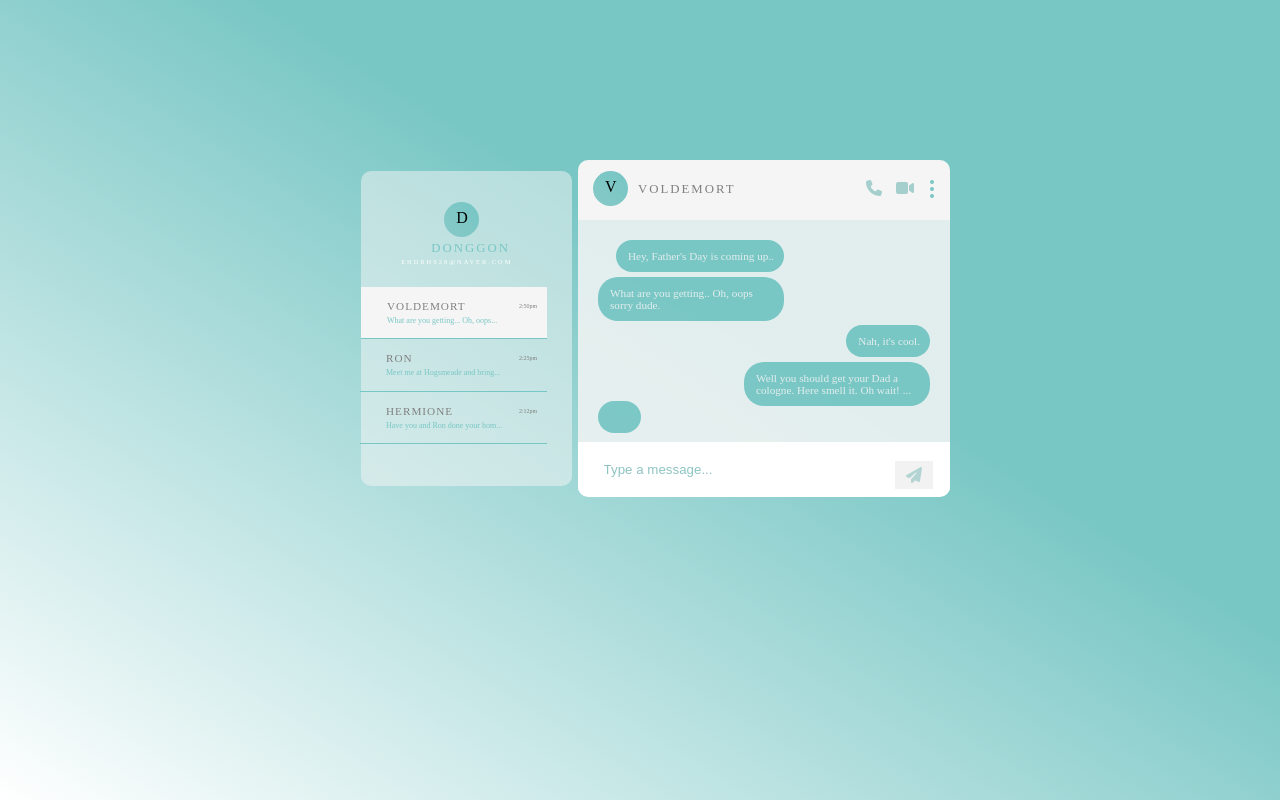
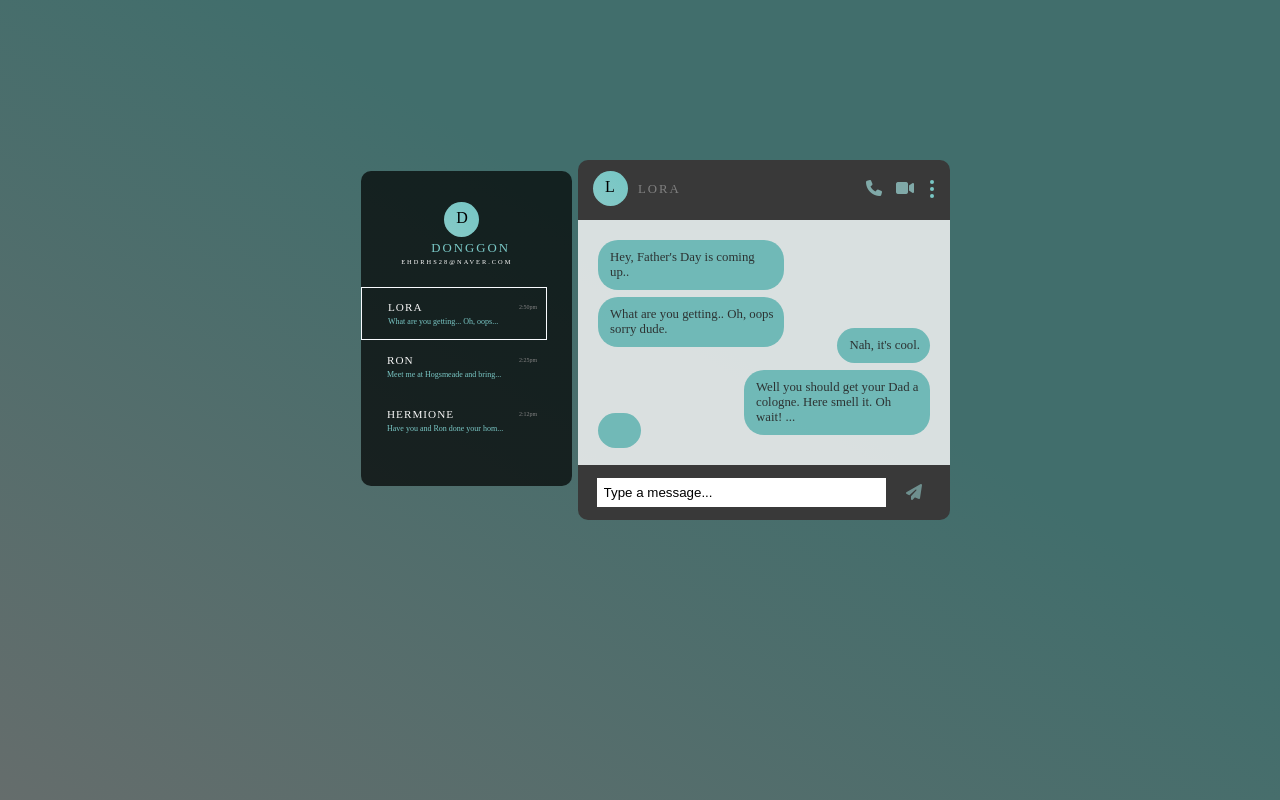
Before and after one commit to yoo-donggon/geteverythink, a PHP site: page /message.html in a window 1280 px wide. Run offline with PHP 8.4, Linux system fonts and the light colour scheme; some libraries are stand-ins or nearby versions.

Commit message:
css message

```diff
--- a/main.js
+++ b/main.js
@@ -1,6 +1,6 @@
 
 /*메시지 팝업*/
-function showPopup() { window.open("message.html", "a", "width=750, height=700, left=100, top=50"); }
+function showPopup() { window.open("message.html", "a", "width=750, height=650, left=100, top=50"); }
 
 
 /*메시지 창*/
--- a/message.css
+++ b/message.css
@@ -15,7 +15,7 @@ html {
 
 body {
   display: grid;
-  background: linear-gradient(to bottom left, #79C7C5 40%, white 100%);
+  background: linear-gradient(to bottom left, #416e6c 40%, #656d6c 100%);
   font-family: --font;
 }
 
@@ -28,8 +28,8 @@ body {
 
 .messages {
   position: absolute;
-  background: whitesmoke;
-  opacity: 0.5;
+  background: rgb(0, 0, 0);
+  opacity: 0.7;
   width: 34%;
   height: 70%;
   top: 2.5%;
@@ -53,7 +53,7 @@ body {
     font-size: 0.7em;
     margin-left: 14px;
     letter-spacing: 1px;
-    color: grey;
+    color: whitesmoke;
 }
 
   .time {
@@ -75,15 +75,16 @@ body {
   padding: 12px 0 12px 12px;
   border-bottom: 1px solid #79C7C5;
   cursor: pointer;
+  border: transparent 1px solid;
 }
 .person:hover {
-    background: whitesmoke;
+    border: #F9FBFF 1px solid;
     transition: all .3s ease-in-out;
   }
 
 
 .focus {
-  background: whitesmoke;
+  border: #F9FBFF 1px solid;
   margin-left: 1px;
 }
 
@@ -113,7 +114,7 @@ body {
 .chatbox {
   position: absolute;
   left: 40%;
-  height: 75%;
+  height: 80%;
   width: 60%;
   border-radius: 10px;
   box-shadow: 5px 5px 15px rgba(grey, 0.5);
@@ -122,7 +123,7 @@ body {
 .top-bar {
   width: 100%;
   height: 60px;
-  background: whitesmoke;
+  background: rgb(57, 57, 57);
   border-radius: 10px 10px 0 0;
 }
 
@@ -247,9 +248,9 @@ body {
 .bubble {
   position: relative;
   display: inline-block;
-  margin-bottom: 5px;
-  color: whitesmoke;
-  font-size: 0.7em;
+  margin-bottom: 7px;
+  color: rgb(41, 41, 41);
+  font-size: 0.8em;
   padding: 10px 10px 10px 12px;
   border-radius: 20px;
 }
@@ -278,8 +279,9 @@ body {
   width: 100%;
   height: 55px;
   bottom: 0;
-  background: white;
+  background: rgb(57, 57, 57);
   border-radius: 0 0 10px 10px;
+
 }
 
 .left {
@@ -291,7 +293,7 @@ input {
   width: 74%;
   left: 5%;
   position: absolute;
-  border: 0;
+  border: 10px;
   top: 13px;
   background: white;
   color: #79C7C5;
@@ -299,7 +301,7 @@ input {
 }
 
 input::placeholder {
-  color: #8ec4c2;
+  color: #000000;
 }
 
 input:focus {
@@ -312,11 +314,13 @@ button {
   border: 0;
   font-size: 1em;
   color: #8cc1bf;
-  top:  19px;
+  top:  10px;
   opacity: 0.8;
   right: 17px;
   cursor: pointer;
   outline: 0;
+  bottom: 10px;
+  background-color: transparent;
 }
 button:hover {
     transform: scale(1.1);
--- a/message.html
+++ b/message.html
@@ -4,7 +4,7 @@
     <meta charset="UTF-8">
     <meta http-equiv="X-UA-Compatible" content="IE=edge">
     <meta name="viewport" content="width=device-width, initial-scale=1.0">
-    <title>Send Message</title>
+    <title>Message</title>
     <link rel="stylesheet" href="message.css">
     <script src="main.js"></script>
     <script src="https://kit.fontawesome.com/b8fbf76f88.js" crossorigin="anonymous"></script>
@@ -14,8 +14,8 @@
 <div class="container">
   <div class="chatbox">
     <div class="top-bar">
-      <div class="avatar"><p>V</p></div>
-      <div class="name">Voldemort</div>
+      <div class="avatar"><p>L</p></div>
+      <div class="name">Lora</div>
       <div class="icons">
         <i class="fas fa-phone"></i>
         <i class="fas fa-video"></i>
@@ -57,7 +57,7 @@
   </div>
   <ul class="people">
     <li class="person focus">
-      <span class="title">Voldemort </span>
+      <span class="title">Lora </span>
       <span class="time">2:50pm</span><br>
       <span class="preview">What are you getting... Oh, oops...</span>
     </li>
```
